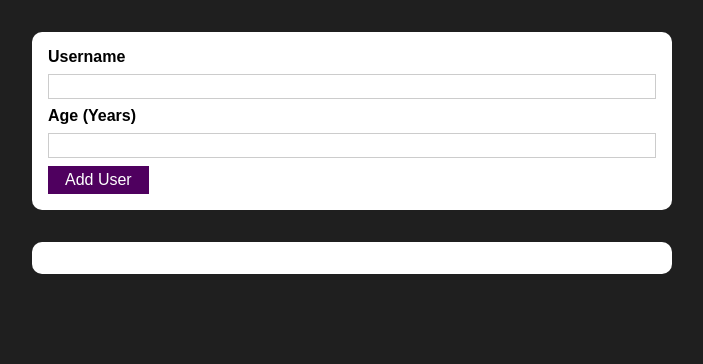
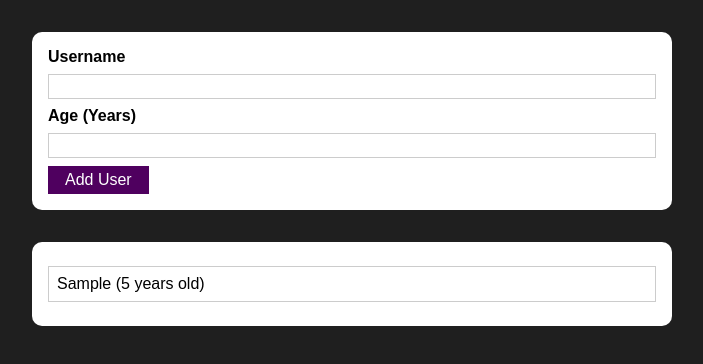
Before and after one commit to ivanmirandaortega/user-list, a React (Create React App) app: page / in a window 1280 px wide. Both pictures are taken after typing "Sample", "5" into the empty fields and a click on the button "Add User". Shown: the top 364 px of the page, without its empty margins (288-991 px from the left). Built offline with nearby package versions, Linux system fonts and the light colour scheme.

Commit message:
used state hook to manage the list of added users

```diff
--- a/src/App.js
+++ b/src/App.js
@@ -1,12 +1,22 @@
-import React from "react";
+import React, { useState } from "react";
 import AddUser from "./components/Users/AddUser";
 import UserList from "./components/Users/UsersList";
 
 function App() {
+  const [usersList, setUserList] = useState([]);
+
+  function addUserHandler(username, age, id) {
+    setUserList((prevUsersList) => {
+      return [
+        ...prevUsersList,
+        { name: username, age: age, id: Math.random().toString() },
+      ];
+    });
+  }
   return (
     <div>
-      <AddUser />
-      <UserList users={[]} />
+      <AddUser onAddUser={addUserHandler} />
+      <UserList users={usersList} />
     </div>
   );
 }
--- a/src/components/Users/AddUser.js
+++ b/src/components/Users/AddUser.js
@@ -4,35 +4,27 @@ import Button from "../UI/Button";
 
 import styles from "./AddUser.module.css";
 
-function AddUser() {
+function AddUser(props) {
   const [enteredUsername, setEnteredUsername] = useState("");
   const [enteredAge, setEnteredAge] = useState("");
-  //   const [isValid, setIsValid] = useState(true);
 
   function usernameChangeHandler(event) {
-    // if (event.target.value.trim().length > 0) {
-    //   setIsValid(true);
-    // }
     setEnteredUsername(event.target.value);
   }
 
   function ageChangeHandler(event) {
-    // if (event.target.value > 0) {
-    //   setIsValid(true);
-    // }
     setEnteredAge(event.target.value);
   }
 
   function addUserHandler(event) {
     event.preventDefault();
     if (enteredUsername.trim().length === 0 || enteredAge.trim().length === 0) {
-      //   setIsValid(false);
       return;
     }
     if (+enteredAge < 1) {
       return;
     }
-    console.log(enteredUsername, enteredAge);
+    props.onAddUser(enteredUsername, enteredAge);
     setEnteredUsername("");
     setEnteredAge("");
   }
--- a/src/components/Users/UsersList.js
+++ b/src/components/Users/UsersList.js
@@ -8,7 +8,7 @@ function UserList(props) {
     <Card className={styles.users}>
       <ul>
         {props.users.map((user) => (
-          <li>
+          <li key={user.id}>
             {user.name} ({user.age} years old)
           </li>
         ))}
```
